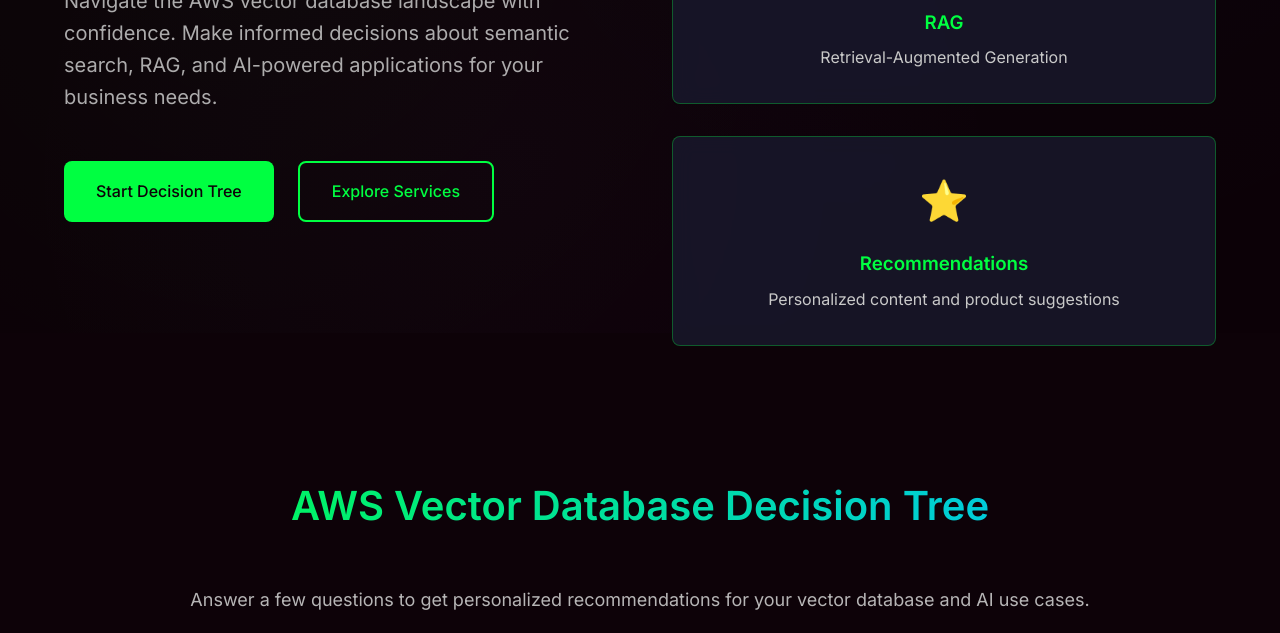
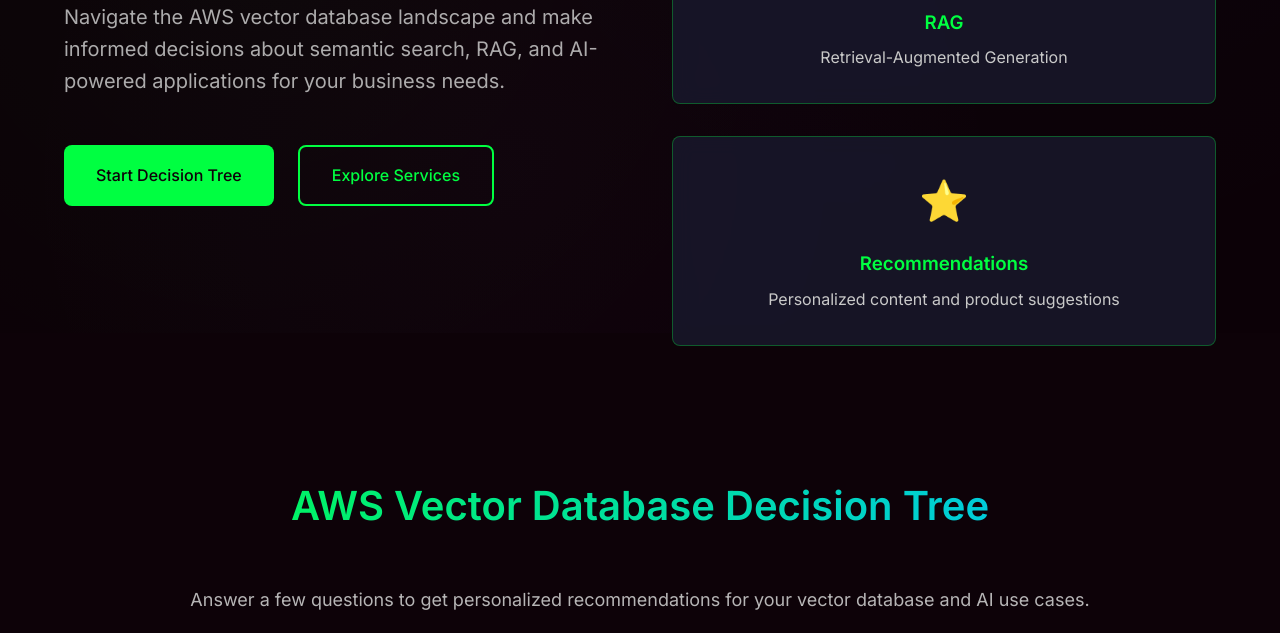
Before and after one commit to kvr2277/aws-vectors-decision-tree, a plain HTML site: page index.html in a window 1280 px wide. Shown: the part 467-1100 px from the top of the page. Drawn offline with Linux system fonts and the light colour scheme.

Commit message:
Remove aggressive 'with confidence' language from descriptions

```diff
--- a/index.html
+++ b/index.html
@@ -8,7 +8,7 @@
 
     <!-- Meta Description -->
     <meta name="description"
-        content="Navigate the AWS vector database landscape with confidence. Interactive decision tree to help you choose the right AWS services for semantic search, RAG, and AI-powered applications.">
+        content="Interactive decision tree to help you choose the right AWS vector database services for semantic search, RAG, and AI-powered applications.">
     <meta name="keywords"
         content="AWS, Vector Databases, Semantic Search, RAG, AI, OpenSearch, Bedrock, PostgreSQL, MemoryDB, DocumentDB, Decision Guide">
     <meta name="author" content="AWS Vector Databases Decision Guide">
@@ -18,7 +18,7 @@
     <meta property="og:url" content="https://vectors.decision.vinodaws.com/">
     <meta property="og:title" content="AWS Vector Databases Decision Guide">
     <meta property="og:description"
-        content="Navigate the AWS vector database landscape with confidence. Interactive decision tree to help you choose the right AWS services for semantic search, RAG, and AI-powered applications.">
+        content="Interactive decision tree to help you choose the right AWS vector database services for semantic search, RAG, and AI-powered applications.">
     <meta property="og:site_name" content="AWS Vector Databases Decision Guide">
 
     <!-- Twitter -->
@@ -26,13 +26,13 @@
     <meta property="twitter:url" content="https://vectors.decision.vinodaws.com/">
     <meta property="twitter:title" content="AWS Vector Databases Decision Guide">
     <meta property="twitter:description"
-        content="Navigate the AWS vector database landscape with confidence. Interactive decision tree to help you choose the right AWS services for semantic search, RAG, and AI-powered applications.">
+        content="Interactive decision tree to help you choose the right AWS vector database services for semantic search, RAG, and AI-powered applications.">
 
     <!-- LinkedIn -->
     <meta property="linkedin:card" content="summary">
     <meta property="linkedin:title" content="AWS Vector Databases Decision Guide">
     <meta property="linkedin:description"
-        content="Navigate the AWS vector database landscape with confidence. Interactive decision tree to help you choose the right AWS services for semantic search, RAG, and AI-powered applications.">
+        content="Interactive decision tree to help you choose the right AWS vector database services for semantic search, RAG, and AI-powered applications.">
 
     <!-- Canonical URL -->
     <link rel="canonical" href="https://vectors.decision.vinodaws.com/">
@@ -78,7 +78,7 @@
                     <span class="accent">Decision Guide</span>
                 </h1>
                 <p class="hero-description">
-                    Navigate the AWS vector database landscape with confidence. Make informed decisions
+                    Navigate the AWS vector database landscape and make informed decisions
                     about semantic search, RAG, and AI-powered applications for your business needs.
                 </p>
                 <div class="hero-buttons">
```
Also changed, not shown: 1 other file.
